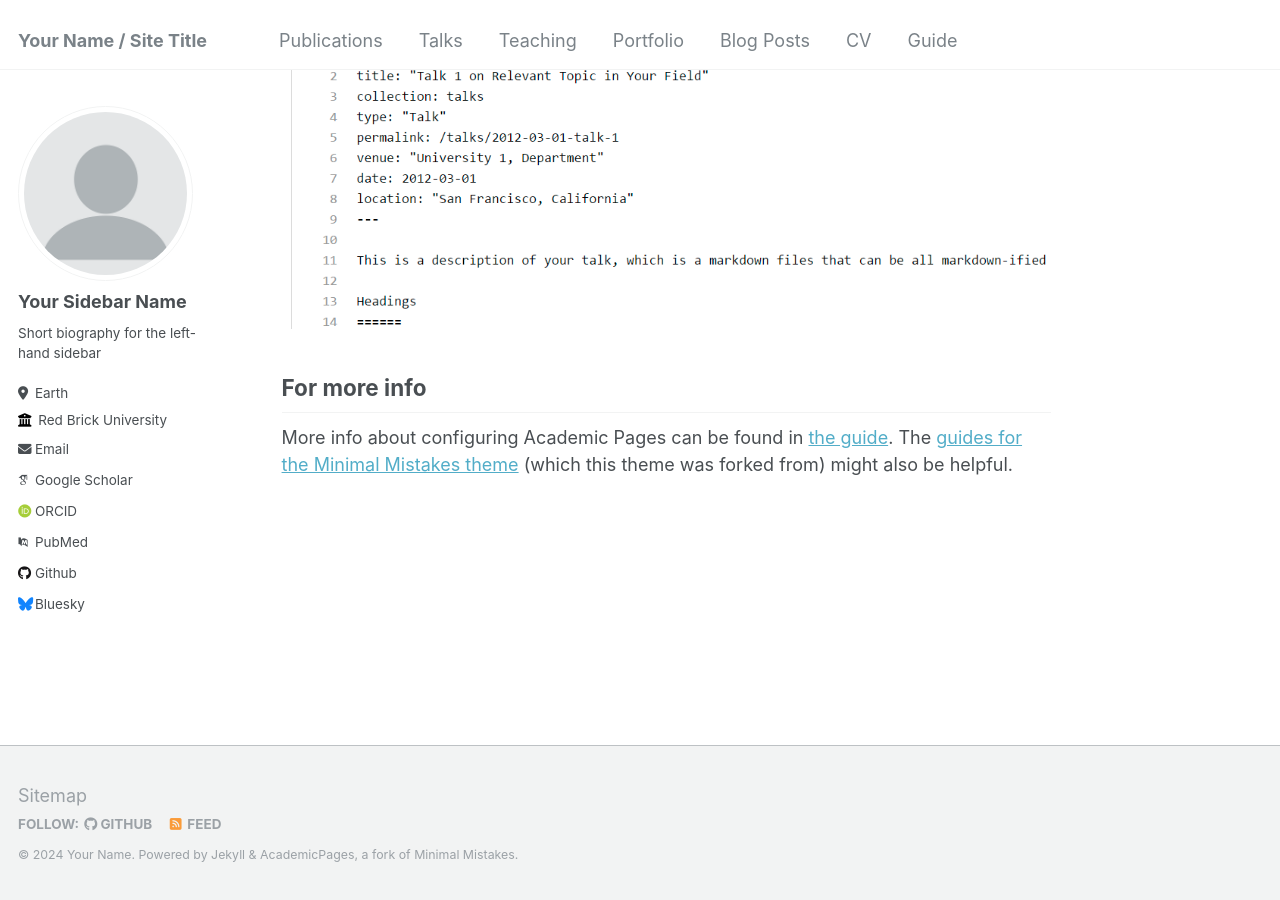
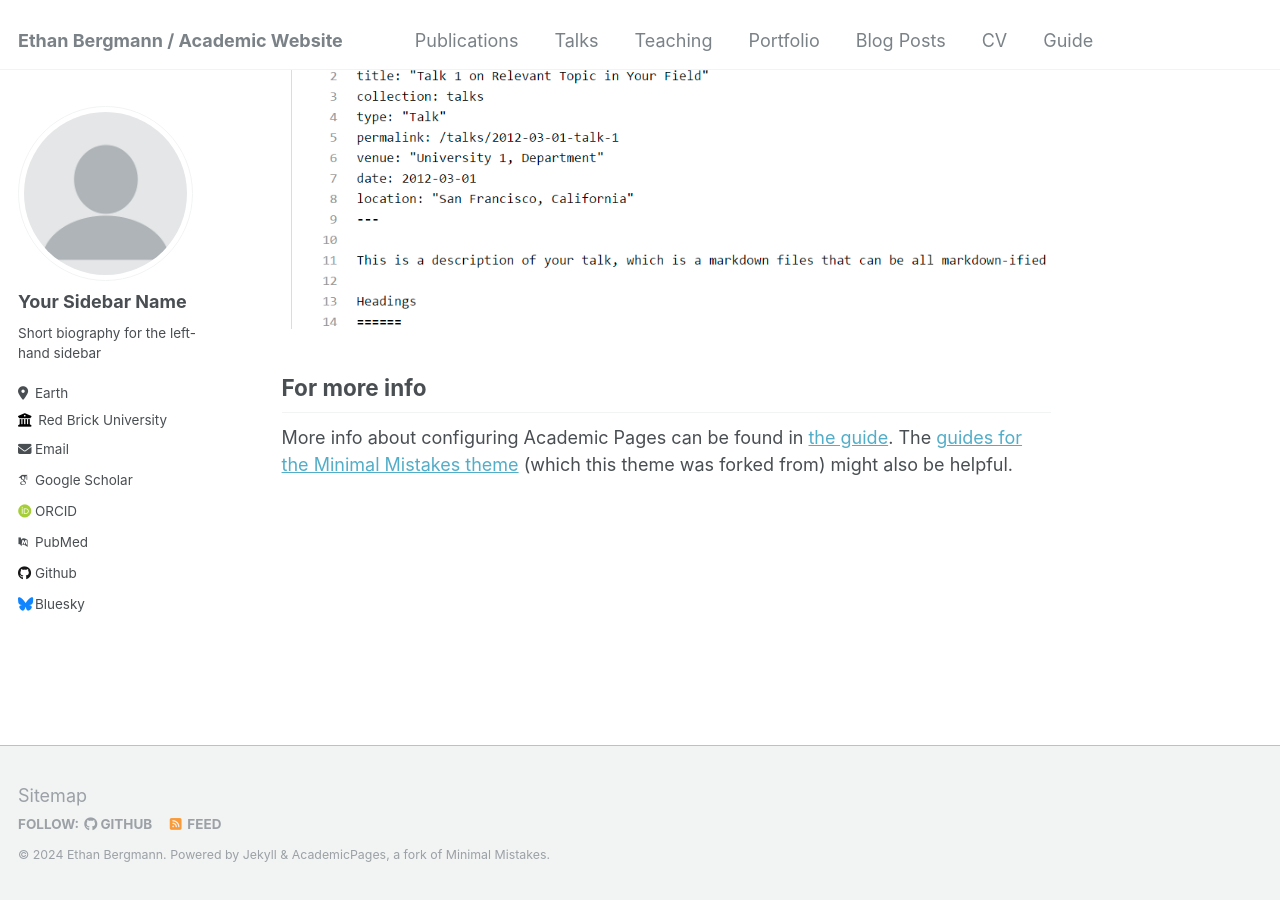
Before and after one commit to ethankbergmann/ethankbergmann.github.io, a Jekyll site: the page built from _pages/about.md, in a window 1280 px wide and 900 px high, scrolled down 2660 px. Built offline with Jekyll 4.4.1, drawn with Linux system fonts in a browser that asks for light colours; some web fonts are replaced.

Commit message:
Update _config.yml

```diff
--- a/_config.yml
+++ b/_config.yml
@@ -8,10 +8,10 @@
 
 # Basic Site Settings
 locale                   : "en-US"
-title                    : "Your Name / Site Title"
+title                    : "Ethan Bergmann / Academic Website"
 title_separator          : "-"
-name                     : &name "Your Name"
-description              : &description "personal description"
+name                     : &name "Ethan Bergmann"
+description              : &description "Health economics & public policy"
 url                      : https://academicpages.github.io # the base hostname & protocol for your site e.g. "https://mmistakes.github.io"
 baseurl                  : "" # the subpath of your site, e.g. "/blog"
 repository               : "academicpages/academicpages.github.io"
```
